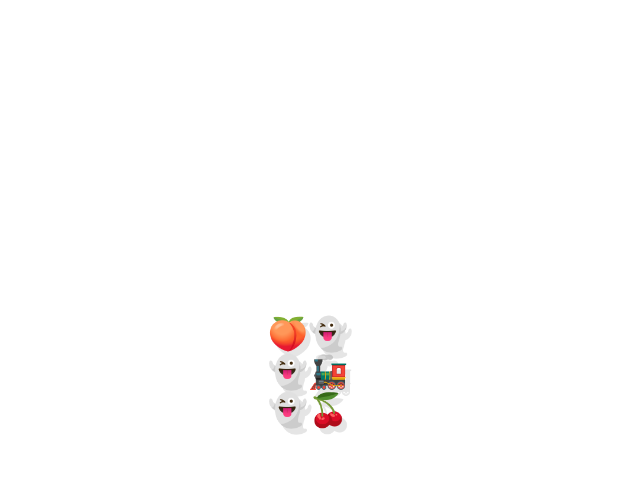
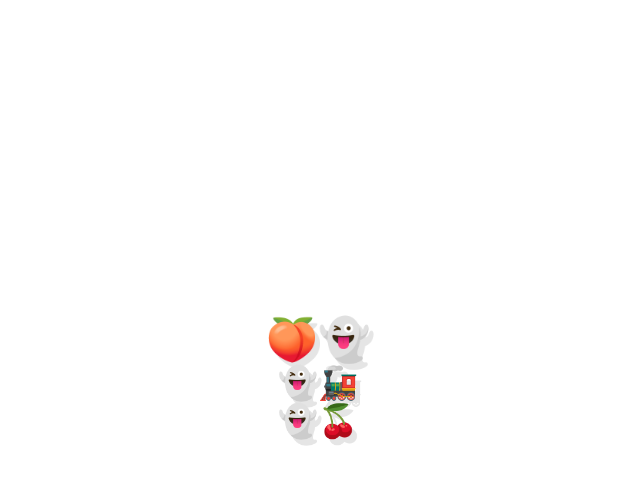
Before and after one commit to resloved/deer, a plain HTML site: page index.html in a window 1280 px wide. In both pictures the pointer is over the element 620 px from the left and 334 px from the top of the page. Shown: the whole page, without its empty margins (312-952 px from the left). Drawn offline with Linux system fonts and the light colour scheme.

Commit message:
alignment

```diff
--- a/custom.css
+++ b/custom.css
@@ -7,7 +7,7 @@
     position: absolute;
     width: 200px;
     height: 200px;
-    margin-left: -120px;
+    margin-left: -110px;
     margin-top: -85px;
     top: 50%;
     left: 50%;
@@ -17,3 +17,7 @@
 .shadow {
     text-shadow: 5px 6px 0px rgba(0, 0, 0, 0.1);
 }
+
+.shadow div:hover {
+    font-size: 1.5em;
+}
```
